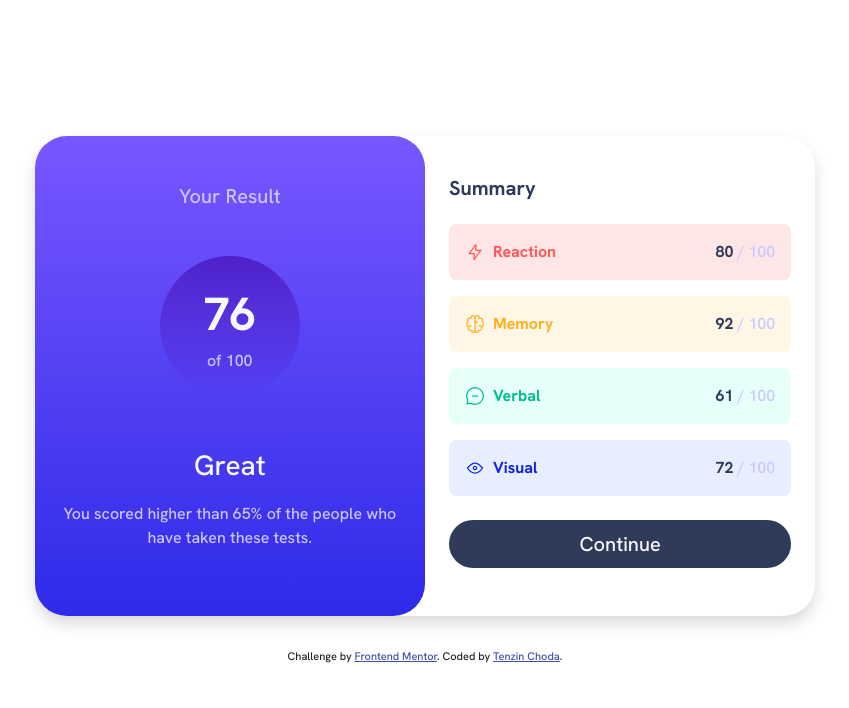
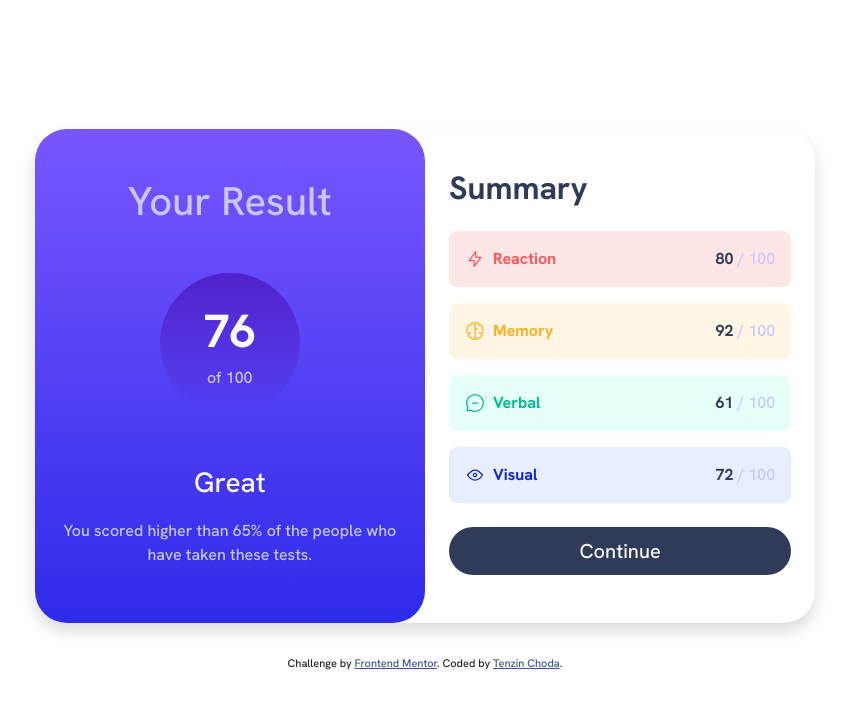
Before and after one commit to tenze21/results-summary-component-main, a plain HTML site: page index.html in a window 1280 px wide. Shown: the whole page, without its empty margins (215-1064 px from the left). Drawn offline with nearby package versions, Linux system fonts and the light colour scheme.

Commit message:
Update index.html

```diff
--- a/index.html
+++ b/index.html
@@ -42,7 +42,7 @@
       <section
         class="container rounded-bottom-5 rounded-5 d-flex flex-column align-items-center custom_result p-4"
       >
-        <h5 class="mb-5 mt-4 text-center custom_header">Your Result</h5>
+        <h1 class="mb-5 mt-4 text-center custom_header">Your Result</h1>
         <div class="mb-5 text-center rounded-circle custom_score">
           <span class="d-block text-light mt-3">76</span>
           of 100
@@ -53,7 +53,7 @@
         </div>
       </section>
       <section class="container custom_summary p-4">
-        <h5 class="mt-3 mb-4 custom_summary_header">Summary</h5>
+        <h2 class="mt-3 mb-4 custom_summary_header">Summary</h2>
         <div
           class="d-flex justify-content-between align-items-center rounded-3 p-3 reaction"
         >
```
